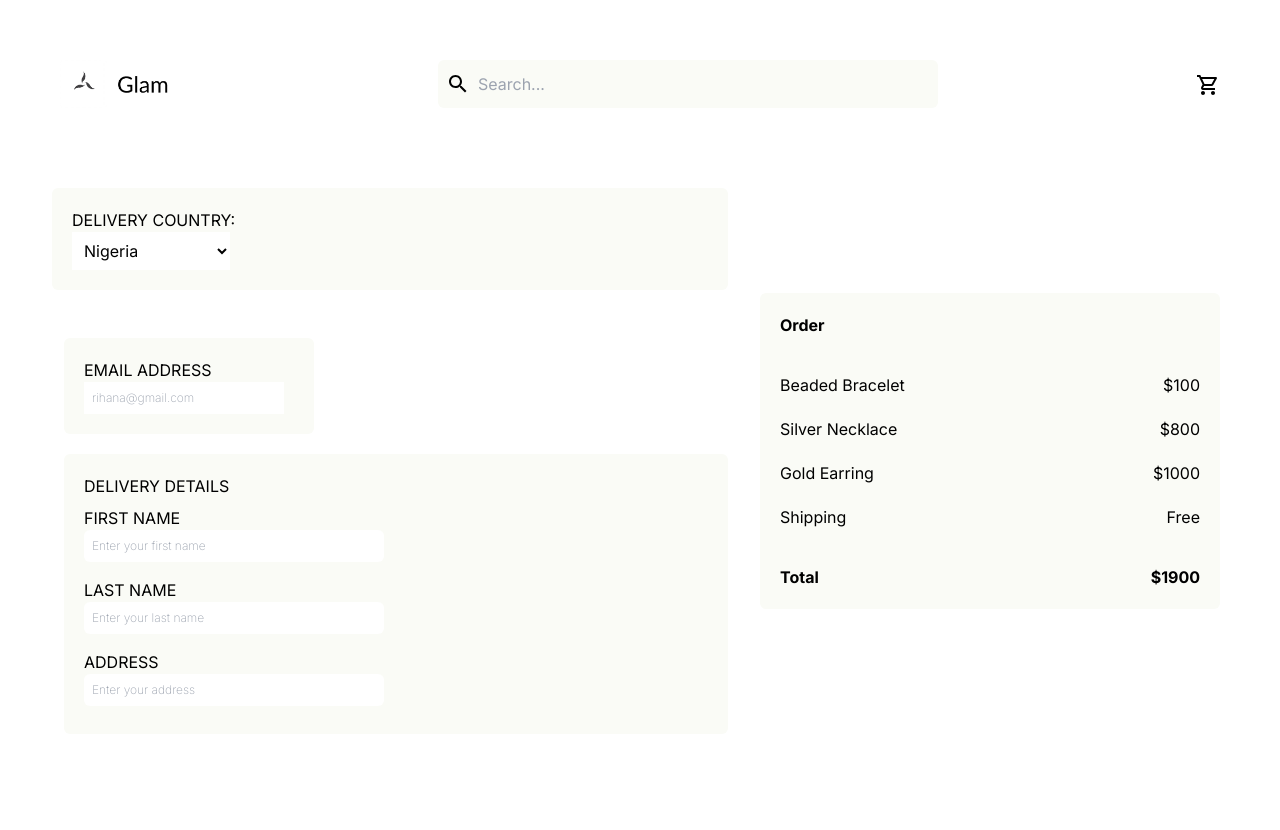
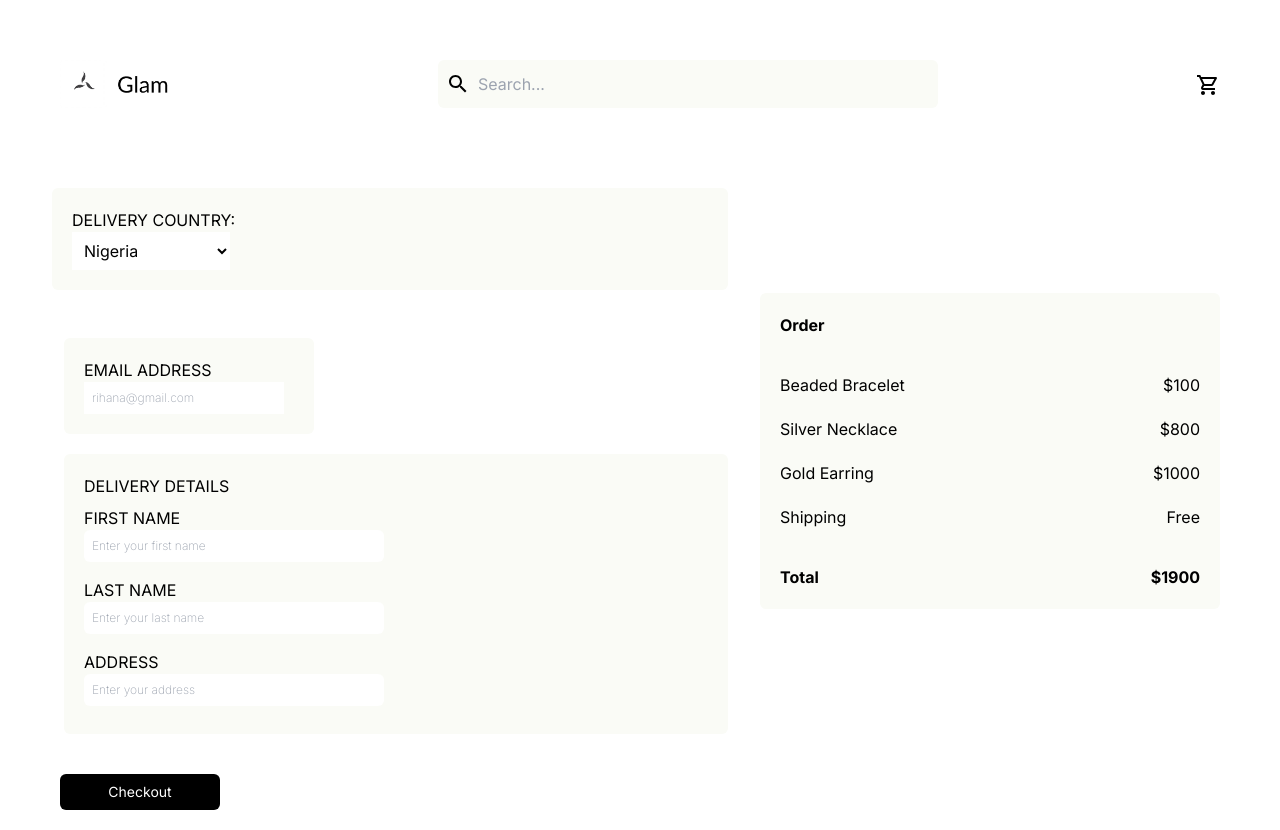
Before and after one commit to ohiarre/HNG11-stage-2, a Next.js app: page /checkout in a window 1280 px wide. Before the commit the page ends 800 px from the top, so only its background shows below. Built offline with nearby package versions, Linux system fonts and the light colour scheme.

Commit message:
checkout btn

```diff
--- a/app/checkout/page.tsx
+++ b/app/checkout/page.tsx
@@ -3,6 +3,7 @@ import Navbar from "../components/Navbar";
 import SearchbarSm from "../components/SearchbarSm";
 import FormWidget from '../components/FormWidget';
 import CheckoutSubtotal from '../components/CheckoutSubtotal';
+import CheckoutBtn from '../components/CheckoutBtn';
 
 
 type Props = {}
@@ -12,10 +13,12 @@ function page({}: Props) {
     <div>
     <main className="bg-white max-w-[1200px] mx-auto">
       <Navbar />
-      <SearchbarSm />
       <div className='md:flex'>
       <CheckoutSubtotal />
       <FormWidget />
+      </div>
+      <div>
+          <CheckoutBtn />
       </div>
     </main>
     </div>
--- /dev/null
+++ b/app/components/CheckoutBtn.tsx
@@ -0,0 +1,16 @@
+import Link from 'next/link';
+import React from 'react';
+
+type Props = {};
+
+function CheckoutBtn({}: Props) {
+  return (
+    <Link href="/" passHref>
+      <button className='bg-black text-white m-5 px-2 py-2 w-40 text-center text-sm rounded-md'>
+        <p>Checkout</p>
+      </button>
+    </Link>
+  );
+}
+
+export default CheckoutBtn;
```
